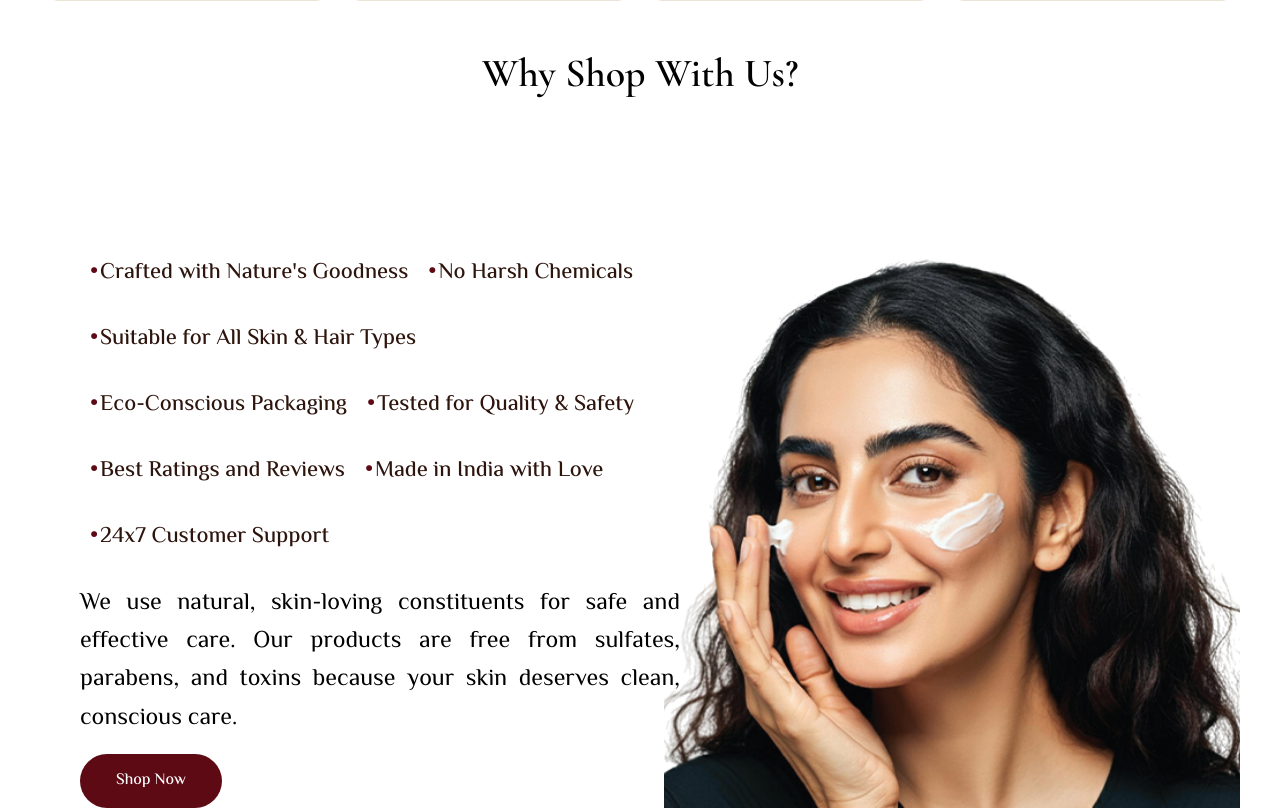
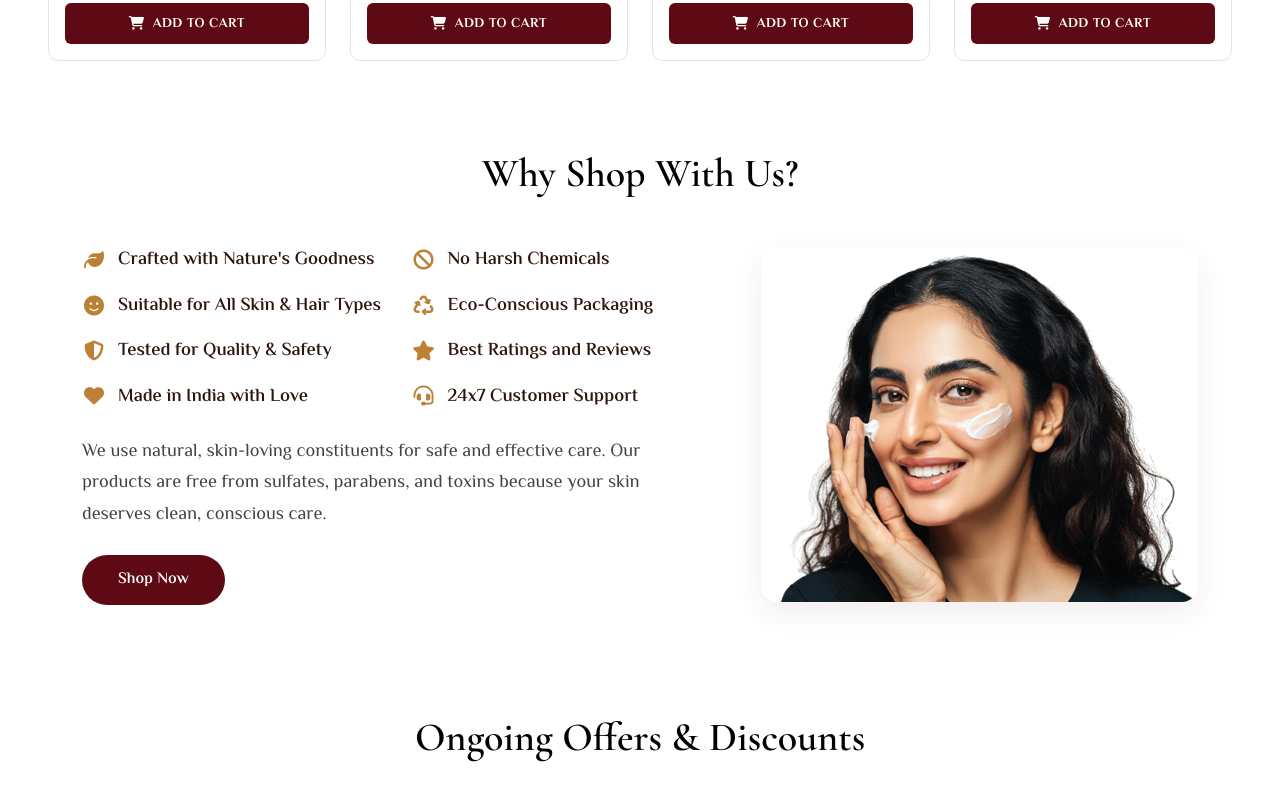
Before and after one commit to hetjani2102/quick_look, a website: page index.html in a window 1280 px wide. Shown: the part 3911-4723 px from the top of the page. Drawn offline with nearby package versions, Linux system fonts and the light colour scheme; no server answers.

Commit message:
fix(ui): center spotlight banner image focal point, remove text-image overlap in why-shop section, and style features with icons

```diff
--- a/Assets/CSS/style.css
+++ b/Assets/CSS/style.css
@@ -687,104 +687,85 @@
            ================== */
         .why-shop-section {
             background-color: #ffffff;
-            padding: 100px 0 0;
+            padding: 40px 0 60px;
             position: relative;
-            overflow: hidden;
-            min-height: 620px;
         }
 
-        .why-shop-container {
-            max-width: 1200px;
-            margin: 0 auto;
-            padding: 0 40px;
-            display: flex;
-            align-items: flex-start;
-            gap: 80px;
-            position: relative;
-            z-index: 2;
+        .features-grid {
+            display: grid;
+            grid-template-columns: repeat(2, 1fr);
+            gap: 16px 28px;
         }
 
-        .why-shop-content {
-            flex: 1;
-            max-width: 600px;
-            padding-top: 10px;
+        .feature-item {
+            display: flex;
+            align-items: center;
+            gap: 12px;
+            font-family: "El Messiri", sans-serif;
+            font-size: 1.15rem;
+            font-weight: 600;
+            color: #2D140C;
+            text-align: left;
         }
 
-        .features-list {
-            display: flex;
-    flex-wrap: wrap;
-    gap: 30px;
-    padding-left: 20px;
-        }
-
-        .features-list li {
-            font-family: "El Messiri", sans-serif;
-            font-size: 1.4rem;
-            font-weight: 500;
-            color: #2D140C;
-            position: relative;
-            text-align: right;
-        }
-        .no-marker {
-  list-style-type: none;
-}
-ul {
-  list-style-type: none;
-}
-
-
-        .features-list li::before {
-       content: '•';
-    position: absolute;
-    left: -10;
-    color: #5E0A15;
-    font-size: 1.5rem;
-    line-height: 1.5;
+        .feature-item i {
+            color: #BC8135;
+            font-size: 1.25rem;
+            flex-shrink: 0;
+            width: 24px;
+            text-align: center;
         }
 
         .why-shop-description {
-          font-family: 'El Messiri', sans-serif;
-    font-size: 24px;
-    color: black;
-    margin-top: 30px;
-    text-align: justify;
+            font-family: 'El Messiri', sans-serif;
+            font-size: 1.15rem;
+            color: #444;
+            margin-top: 25px;
+            margin-bottom: 25px;
+            line-height: 1.7;
+            text-align: left;
         }
 
         .btn-rounded-brand {
             background-color: #5E0A15;
             color: #ffffff;
-            padding: 14px 36px;
+            padding: 12px 36px;
             border-radius: 50px;
             border: none;
             font-family: "El Messiri", sans-serif;
-            font-size: 16px;
-            font-weight: 500;
+            font-size: 1rem;
+            font-weight: 600;
+            display: inline-block;
+            text-decoration: none;
             transition: all 0.3s ease;
         }
 
         .btn-rounded-brand:hover {
-            background-color: #f99806;
-            transform: translateY(-3px);
+            background-color: #BC8135;
+            color: #ffffff;
+            transform: translateY(-2px);
+            box-shadow: 0 4px 12px rgba(188, 129, 53, 0.3);
         }
 
-      .why-shop-image {
-    position: absolute;
-    bottom: 0;
-    right: 0;
-    width: 48%;
-    height: 100%;
-    max-height: 560px;     /* keeps desktop size clean */
-    overflow: hidden;
-    z-index: 1;
-}
+        .why-shop-image-wrapper {
+            position: relative;
+            max-width: 480px;
+            margin: 0 auto;
+        }
 
-.why-shop-image img {
-    width: 100%;
-    height: 100%;
-    object-fit: cover;    /* perfect crop */
-    object-position: center bottom; /* face stays visible */
-    display: block;
-}
+        .why-shop-image-wrapper img {
+            width: 100%;
+            height: auto;
+            border-radius: 16px;
+            box-shadow: 0 10px 30px rgba(94, 10, 21, 0.08);
+            display: block;
+        }
+
+        @media (max-width: 576px) {
+            .features-grid {
+                grid-template-columns: 1fr;
+            }
+        }
 
 
         /* ==================
@@ -1402,9 +1383,10 @@ ul {
     box-shadow: 0 4px 15px rgba(94, 10, 21, 0.05);
 }
 .spotlight-img-wrap {
-    height: 360px;
+    min-height: 420px;
+    height: 100%;
     overflow: hidden;
-    background: #F4EFEB;
+    background: #B59A83;
     display: flex;
     align-items: center;
     justify-content: center;
@@ -1412,8 +1394,9 @@ ul {
 .spotlight-img-wrap img {
     width: 100%;
     height: 100%;
+    max-height: 440px;
     object-fit: cover;
-    object-position: top center;
+    object-position: center 65%;
 }
 .spotlight-tag {
     font-size: 0.8rem;
--- a/index.html
+++ b/index.html
@@ -279,21 +279,45 @@
 </section>
 
     <!-- Why Shop With Us -->
-     <h2 class="section-title text-center mb-5">Why Shop With Us?</h2>
 <section class="why-shop-section">
-    <div class="container-fluid">
-       <div class="why-shop-container">
-            <div class="why-shop-content">
-                <ul class="features-list ">
-                    <li>Crafted with Nature's Goodness</li>
-                    <li>No Harsh Chemicals</li>
-                    <li>Suitable for All Skin & Hair Types</li>
-                    <li>Eco-Conscious Packaging</li>
-                    <li>Tested for Quality & Safety</li>
-                    <li>Best Ratings and Reviews</li>
-                    <li>Made in India with Love</li>
-                    <li>24x7 Customer Support</li>
-                </ul>
+    <div class="container">
+        <h2 class="section-title text-center mb-5">Why Shop With Us?</h2>
+        <div class="row align-items-center g-5">
+            <div class="col-lg-7">
+                <div class="features-grid mb-4">
+                    <div class="feature-item">
+                        <i class="fas fa-leaf"></i>
+                        <span>Crafted with Nature's Goodness</span>
+                    </div>
+                    <div class="feature-item">
+                        <i class="fas fa-ban"></i>
+                        <span>No Harsh Chemicals</span>
+                    </div>
+                    <div class="feature-item">
+                        <i class="fas fa-smile"></i>
+                        <span>Suitable for All Skin & Hair Types</span>
+                    </div>
+                    <div class="feature-item">
+                        <i class="fas fa-recycle"></i>
+                        <span>Eco-Conscious Packaging</span>
+                    </div>
+                    <div class="feature-item">
+                        <i class="fas fa-shield-alt"></i>
+                        <span>Tested for Quality & Safety</span>
+                    </div>
+                    <div class="feature-item">
+                        <i class="fas fa-star"></i>
+                        <span>Best Ratings and Reviews</span>
+                    </div>
+                    <div class="feature-item">
+                        <i class="fas fa-heart"></i>
+                        <span>Made in India with Love</span>
+                    </div>
+                    <div class="feature-item">
+                        <i class="fas fa-headset"></i>
+                        <span>24x7 Customer Support</span>
+                    </div>
+                </div>
 
                 <p class="why-shop-description">
                     We use natural, skin-loving constituents for safe and effective care.
@@ -301,11 +325,13 @@
                     your skin deserves clean, conscious care.
                 </p>
 
-                <button class="btn-rounded-brand">Shop Now</button>
+                <a href="#shop" class="btn-rounded-brand">Shop Now</a>
             </div>
 
-            <div class="why-shop-image">
-                <img src="./Assets/Images/QL_WHY_SHOP-01.webp" alt="Skin Care Model">
+            <div class="col-lg-5 text-center">
+                <div class="why-shop-image-wrapper">
+                    <img src="./Assets/Images/QL_WHY_SHOP-01.webp" alt="Skin Care Model" class="img-fluid">
+                </div>
             </div>
         </div>
     </div>
```
